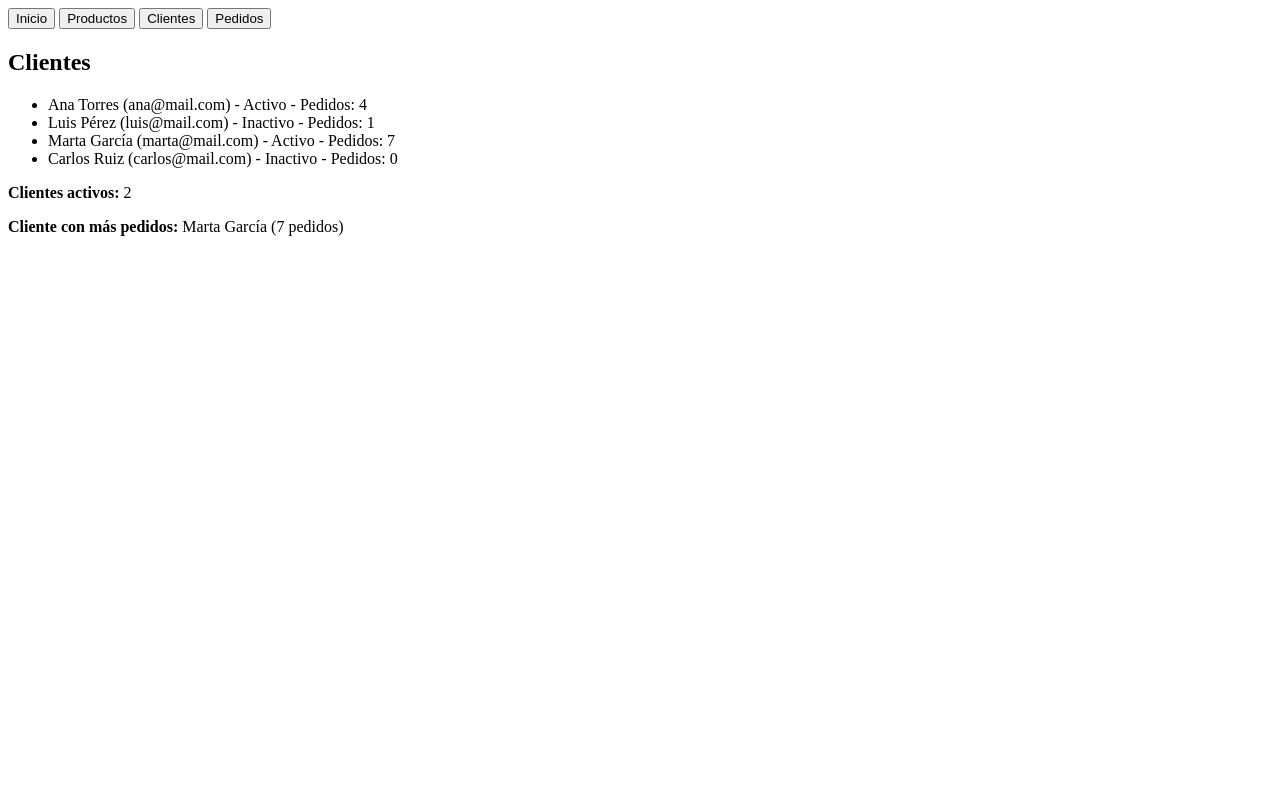
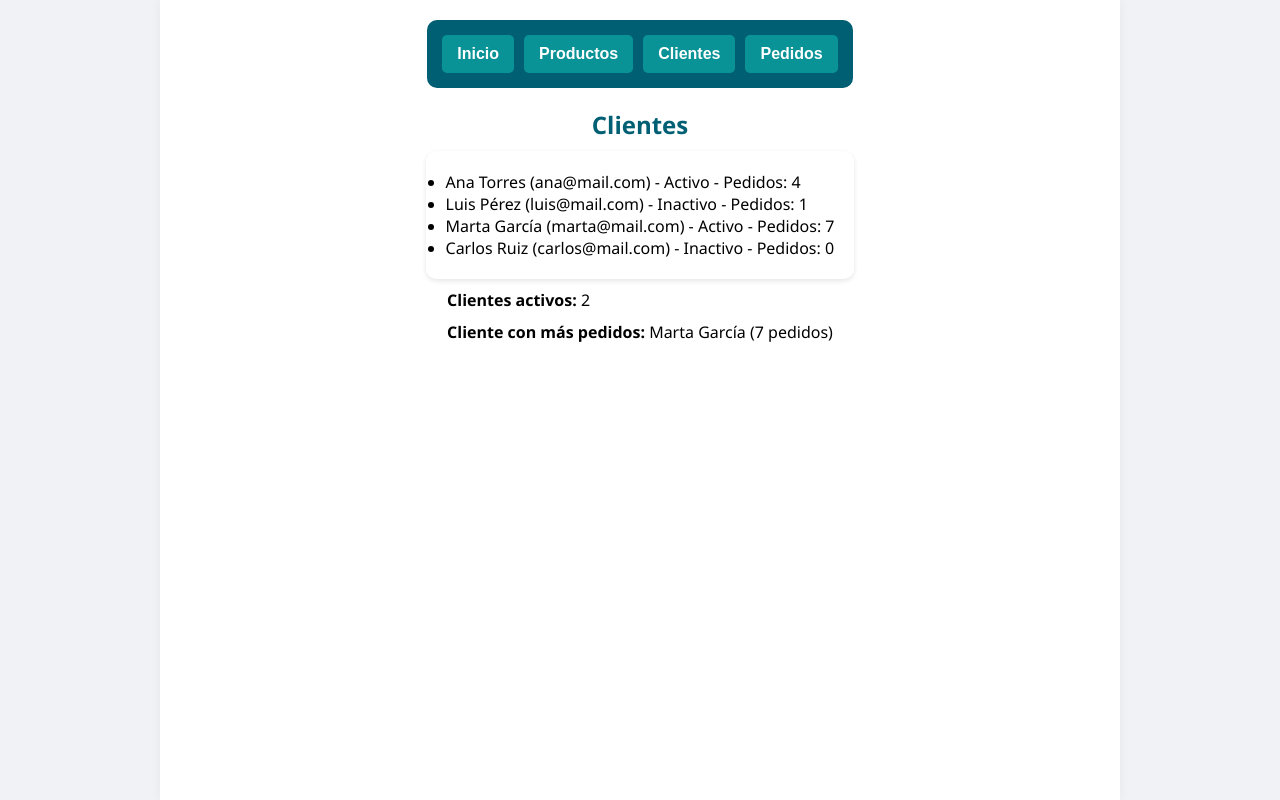
Before and after one commit to Hydroo28/Tienda_Online_Flask, a Flask app: page /clientes in a window 1280 px wide. Run offline with Flask 3, Linux system fonts and the light colour scheme.

Commit message:
Estilos de la página

```diff
--- /dev/null
+++ b/static/styles.css
@@ -0,0 +1,145 @@
+/* Reset básico */
+* {
+    margin: 0;
+    padding: 0;
+    box-sizing: border-box;
+}
+
+body {
+    margin: 0;
+    padding: 0;
+    background-color: #f0f2f5;
+    font-family: 'Segoe UI', Tahoma, Geneva, Verdana, sans-serif;
+}
+
+.general {
+    max-width: 960px;
+    margin: 0 auto;
+    padding: 20px;
+    background-color: #ffffff;
+    min-height: 100vh;
+    box-shadow: 0 0 10px rgba(0, 0, 0, 0.05);
+    display: flex;
+    flex-direction: column;
+    align-items: center;
+    justify-content: flex-start;
+}
+
+
+/* Cabecera y navegación */
+header {
+    background-color: #005f73;
+    padding: 15px;
+    margin-bottom: 20px;
+    border-radius: 10px;
+}
+
+nav {
+    display: flex;
+    gap: 10px;
+    justify-content: center;
+}
+
+nav button {
+    background-color: #0a9396;
+    border: none;
+    padding: 10px 15px;
+    color: white;
+    font-weight: bold;
+    border-radius: 5px;
+    cursor: pointer;
+    transition: background 0.3s;
+}
+
+nav button:hover {
+    background-color: #94d2bd;
+    color: #003845;
+}
+
+/* Titulares y secciones */
+h1, h2, h3 {
+    margin-bottom: 10px;
+    color: #005f73;
+}
+
+p {
+    margin: 10px 0;
+}
+
+/* Tablas */
+table {
+    width: 100%;
+    border-collapse: collapse;
+    margin-top: 15px;
+    border-radius: 5px;
+    overflow: hidden;
+    background-color: white;
+    box-shadow: 0 2px 5px rgba(0,0,0,0.1);
+}
+
+th, td {
+    padding: 10px;
+    text-align: left;
+    border-bottom: 1px solid #ddd;
+}
+
+th {
+    background-color: #0a9396;
+    color: white;
+}
+
+td strong {
+    color: #ae2012;
+}
+
+/* Formularios */
+form {
+    background-color: white;
+    padding: 20px;
+    border-radius: 10px;
+    box-shadow: 0 2px 5px rgba(0,0,0,0.1);
+    width: 100%;
+    max-width: 500px;
+    margin-top: 20px;
+}
+
+form label {
+    display: block;
+    margin-top: 10px;
+    font-weight: bold;
+}
+
+form input {
+    width: 100%;
+    padding: 8px;
+    margin-top: 5px;
+    margin-bottom: 10px;
+    border: 1px solid #ccc;
+    border-radius: 5px;
+}
+
+form button {
+    background-color: #005f73;
+    color: white;
+    padding: 10px 15px;
+    border: none;
+    border-radius: 5px;
+    cursor: pointer;
+}
+
+form button:hover {
+    background-color: #0a9396;
+}
+
+/* Botón general */
+button {
+    font-size: 1rem;
+}
+.clientes-container {
+    max-width: 600px;
+    margin: 0 auto;
+    background-color: white;
+    padding: 20px;
+    border-radius: 10px;
+    box-shadow: 0 2px 5px rgba(0, 0, 0, 0.1);
+}
--- a/templates/dashboard.html
+++ b/templates/dashboard.html
@@ -3,9 +3,10 @@
 <head>
     <meta charset="UTF-8">
     <title>Panel de Gestión - {{ tienda }}</title>
+    <link rel="stylesheet" href="./../static/styles.css">
 </head>
 <body>
-
+    <div class="general">
         <!-- ############Inicio############ -->
         {% if pagina == "inicio" %}
             <header>
@@ -109,7 +110,7 @@
             </header>
 
             <h2>Clientes</h2>
-        <div>
+            <div class="clientes-container">
                 <ul>
                     {% for cliente in clientes %}
                     <li>
@@ -182,5 +183,8 @@
                 <h2>Error 404 Not Found</h2>
             </div>
         {% endif %}
+    </div>
+
+
 </body>
 </html>
```
Lines whose indentation alone changed are shown as unchanged.
